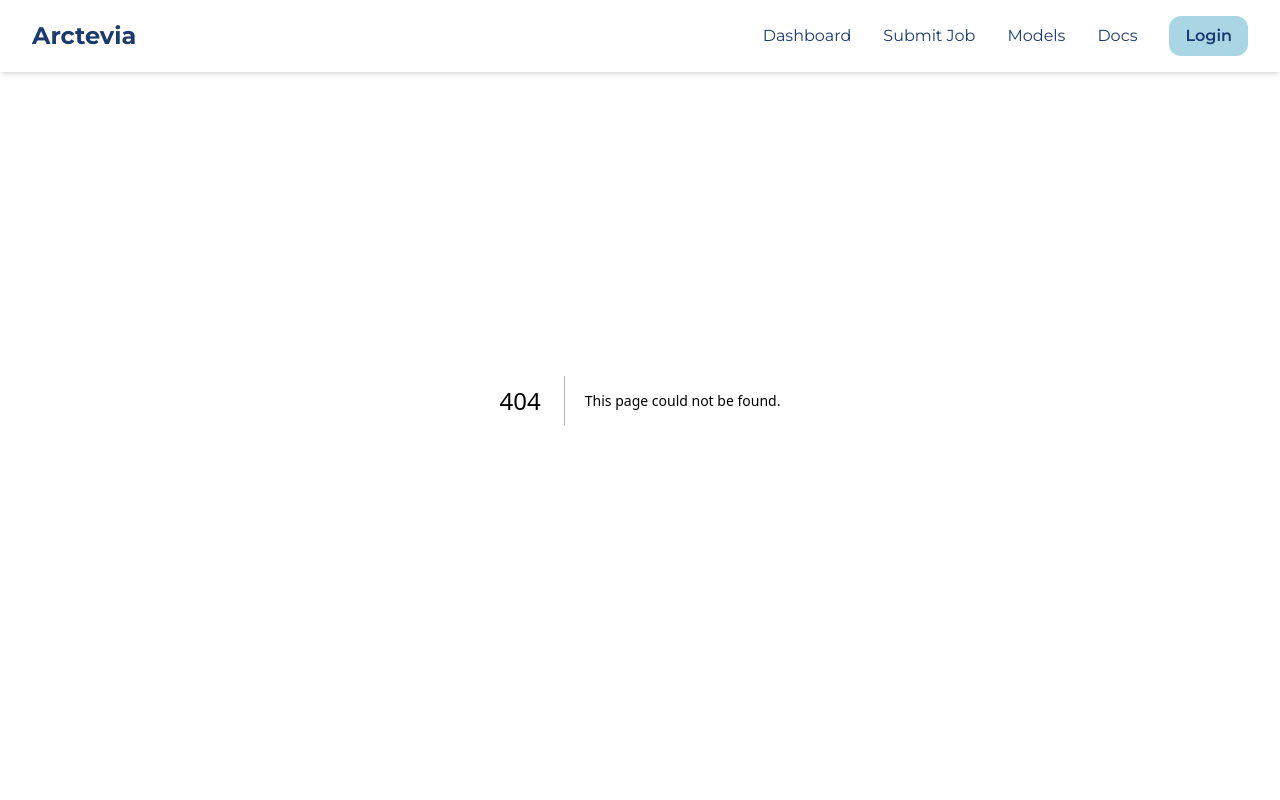
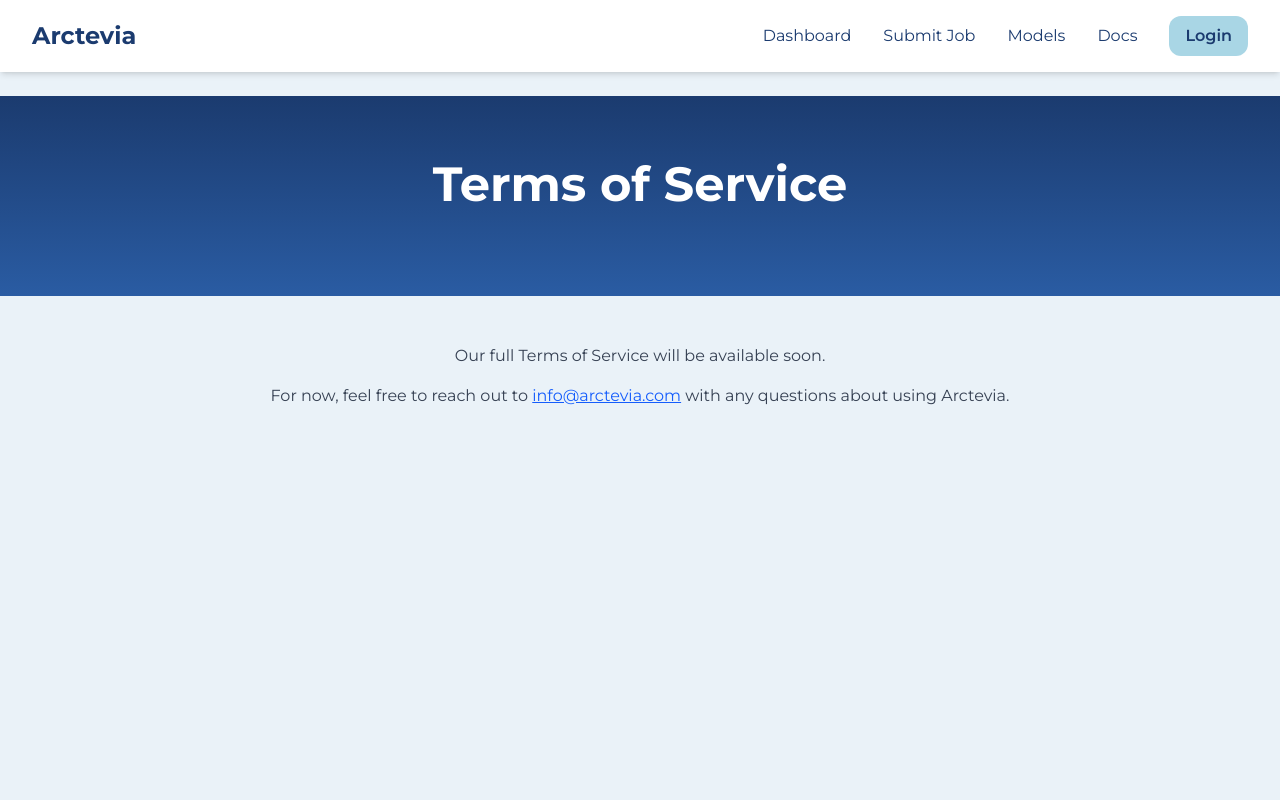
Before and after one commit to Svezzi/Arctevia, a Next.js app: page /terms-of-service in a window 1280 px wide. Before the commit this address had no page. Shown: the top 800 px of the page. Built offline with nearby package versions, Linux system fonts and the light colour scheme.

Commit message:
Added Terms of Service page and updated footer link

```diff
--- /dev/null
+++ b/src/app/terms-of-service/page.tsx
@@ -0,0 +1,28 @@
+'use client';
+
+export default function TermsOfServicePage() {
+  return (
+    <div className="bg-[#EAF2F8] min-h-screen pt-24 pb-16">
+      {/* Hero/Header Section */}
+      <section className="bg-gradient-to-b from-[#1B3B6F] to-[#2a5ca3] text-white py-16">
+        <div className="max-w-5xl mx-auto px-6 text-center">
+          <h1 className="text-4xl md:text-5xl font-bold mb-6">Terms of Service</h1>
+        </div>
+      </section>
+
+      {/* Main Content */}
+      <div className="max-w-5xl mx-auto px-6 py-12">
+        <section className="mb-16">
+          <div className="prose prose-lg max-w-none text-gray-700 text-center">
+            <p className="mb-4">
+              Our full Terms of Service will be available soon.
+            </p>
+            <p className="mt-4">
+              For now, feel free to reach out to <a href="mailto:info@arctevia.com" className="text-blue-600 underline">info@arctevia.com</a> with any questions about using Arctevia.
+            </p>
+          </div>
+        </section>
+      </div>
+    </div>
+  );
+}
--- a/src/components/Footer.tsx
+++ b/src/components/Footer.tsx
@@ -33,7 +33,7 @@ export default function Footer() {
             <ul className="space-y-2">
               <li><Link href="/about" className="text-gray-600 hover:text-[#A9D6E5]">About Us</Link></li>
               <li><Link href="/privacy-policy" className="text-gray-600 hover:text-[#A9D6E5]">Privacy Policy</Link></li>
-              <li><Link href="/terms" className="text-gray-600 hover:text-[#A9D6E5]">Terms of Service</Link></li>
+              <li><Link href="/terms-of-service" className="text-gray-600 hover:text-[#A9D6E5]">Terms of Service</Link></li>
             </ul>
           </div>
         </div>
```
